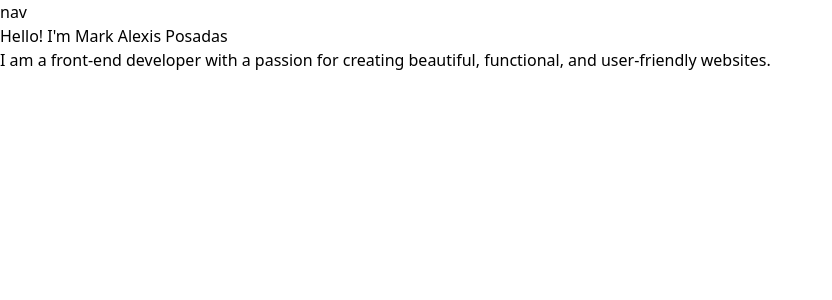
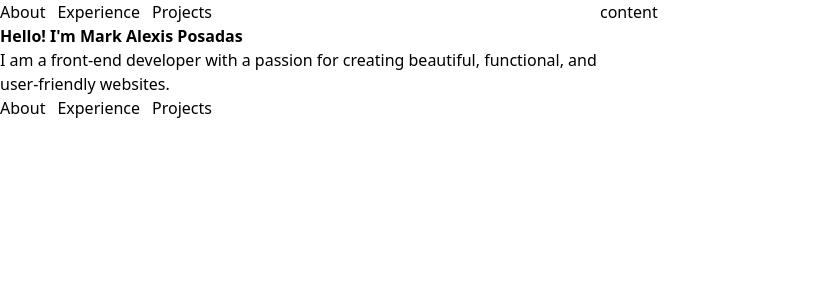
Before and after one commit to Mark-Alexis-Posadas/react-portfolio, a React (Vite) app: page / in a window 1280 px wide. Shown: the top 300 px of the page, without its empty margins (0-832 px from the left). Built offline with nearby package versions, Linux system fonts and the light colour scheme.

Commit message:
added main and navbar data

```diff
--- a/package.json
+++ b/package.json
@@ -10,12 +10,15 @@
     "preview": "vite preview"
   },
   "dependencies": {
+    "@fortawesome/fontawesome-svg-core": "^6.5.2",
     "react": "^18.3.1",
-    "react-dom": "^18.3.1"
+    "react-dom": "^18.3.1",
+    "uuid": "^10.0.0"
   },
   "devDependencies": {
     "@types/react": "^18.3.3",
     "@types/react-dom": "^18.3.0",
+    "@types/uuid": "^10.0.0",
     "@typescript-eslint/eslint-plugin": "^7.13.1",
     "@typescript-eslint/parser": "^7.13.1",
     "@vitejs/plugin-react": "^4.3.1",
--- a/src/App.tsx
+++ b/src/App.tsx
@@ -2,8 +2,9 @@ import Sidebar from "./components/sidebar";
 
 export default function App() {
   return (
-    <>
+    <div className="flex">
       <Sidebar />
-    </>
+      <main className="ml-[600px] w-full min-h-screen">content</main>
+    </div>
   );
 }
--- a/src/components/navbar/index.tsx
+++ b/src/components/navbar/index.tsx
@@ -1,3 +1,15 @@
-export default function Navbar() {
-  return <nav>nav</nav>;
+import { NavbarTypes } from "../../types/navbar";
+interface NavbarProps {
+  navbarData: NavbarTypes[];
 }
+export default function Navbar({ navbarData }: NavbarProps) {
+  return (
+    <nav className="flex items-center gap-3">
+      {navbarData.map((item, index) => (
+        <li key={index} className="list-none capitalize">
+          {item.text}
+        </li>
+      ))}
+    </nav>
+  );
+}
--- a/src/components/sidebar/index.tsx
+++ b/src/components/sidebar/index.tsx
@@ -1,14 +1,16 @@
 import Navbar from "../navbar";
+import navbarData from "../../data/navbar";
 
 export default function Sidebar() {
   return (
-    <aside>
-      <Navbar />
-      <h1>Hello! I'm Mark Alexis Posadas</h1>
+    <aside className="w-[600px] h-screen fixed">
+      <Navbar navbarData={navbarData} />
+      <h1 className="font-bold">Hello! I'm Mark Alexis Posadas</h1>
       <p>
         I am a front-end developer with a passion for creating beautiful,
         functional, and user-friendly websites.
       </p>
+      <Navbar navbarData={navbarData} />
     </aside>
   );
 }
--- /dev/null
+++ b/src/data/navbar.ts
@@ -0,0 +1,10 @@
+import { v4 as uuidv4 } from "uuid";
+
+import { NavbarTypes } from "../types/navbar";
+
+const navbarData: NavbarTypes[] = [
+  { id: uuidv4(), text: "about", icon: ["fas", "user-gear"] },
+  { id: uuidv4(), text: "experience", icon: ["fas", "briefcase"] },
+  { id: uuidv4(), text: "projects", icon: ["fas", "diagram-project"] },
+];
+export default navbarData;
--- /dev/null
+++ b/src/types/navbar.ts
@@ -0,0 +1,6 @@
+import { IconProp } from "@fortawesome/fontawesome-svg-core";
+export interface NavbarTypes {
+  id: string;
+  text: string;
+  icon: IconProp;
+}
```
Also changed, not shown: 1 other file (tests, documents, lock files or other folders).
